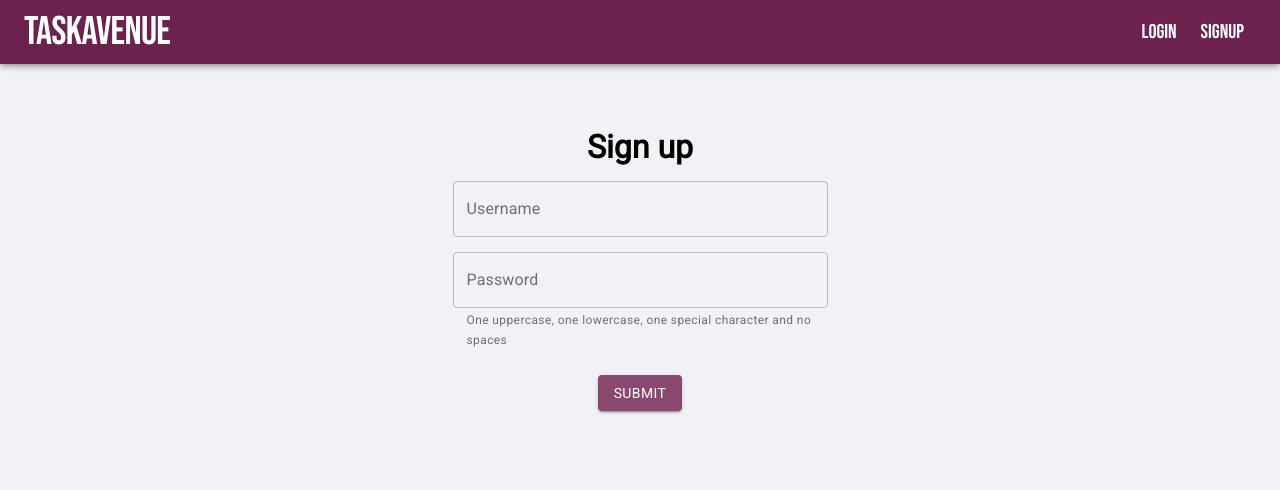
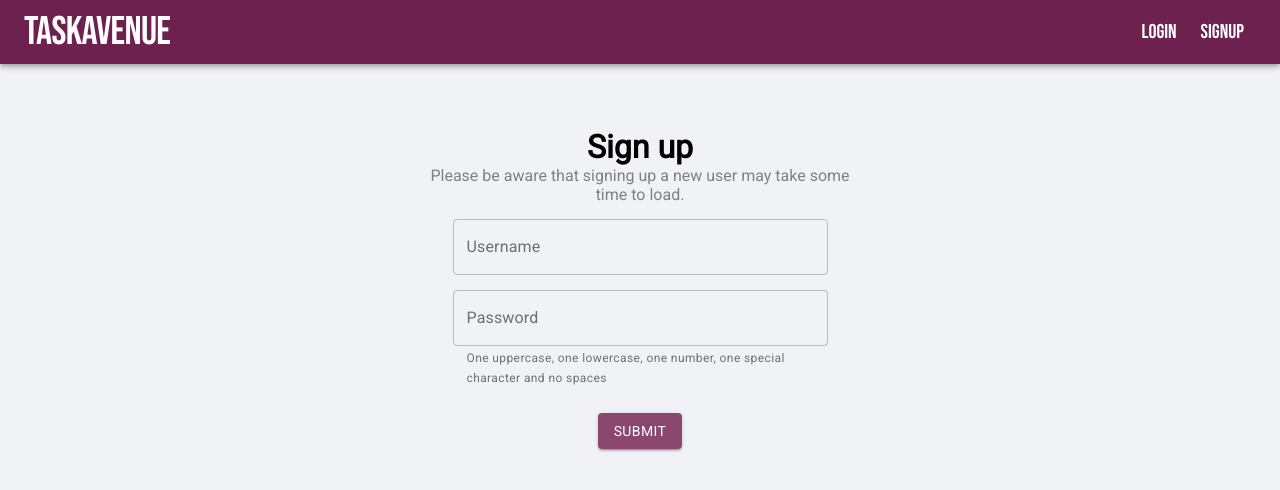
Before and after one commit to JZachrisson/TaskAvenue-mern, a React (Create React App) app in the folder frontend/: page /register in a window 1280 px wide. Shown: the top 490 px of the page. Built offline with nearby package versions, Linux system fonts and the light colour scheme.

Commit message:
save for test purpose

```diff
--- a/frontend/src/auth/components/Register.tsx
+++ b/frontend/src/auth/components/Register.tsx
@@ -27,7 +27,8 @@ const useStyles = makeStyles((theme: Theme) =>
     submitButton: {
       marginTop: '24px',
     },
-    title: { textAlign: 'center' },
+    title: { textAlign: 'center', marginBottom: '40x' },
+    subTitle: { color: 'grey' },
     successMessage: { color: 'green' },
     errorMessage: { color: 'red' },
   })
@@ -111,7 +112,7 @@ const Register: React.FunctionComponent = () => {
                 /^(?=.*[A-Z])(?=.*[a-z])(?=.*[0-9])(?=.*[!@#$%^&*()]).{8,20}\S$/
               )
               .required(
-                'Please enter a valid password. One uppercase, one lowercase, one special character and no spaces'
+                'Please enter a valid password. One uppercase, one number, one lowercase, one special character and no spaces'
               ),
           })}
         >
@@ -127,6 +128,10 @@ const Register: React.FunctionComponent = () => {
             return (
               <Form>
                 <h1 className={classes.title}>Sign up</h1>
+                <p className={classes.subTitle}>
+                  Please be aware that signing up a new user may take some time
+                  to load.
+                </p>
                 <Grid container justify="space-around" direction="row">
                   <Grid
                     item
@@ -158,7 +163,7 @@ const Register: React.FunctionComponent = () => {
                     className={classes.textField}
                   >
                     <TextField
-                      inputProps={{ maxLength: 10 }}
+                      inputProps={{ maxLength: 15 }}
                       name="password"
                       id="password"
                       label="Password"
@@ -168,8 +173,8 @@ const Register: React.FunctionComponent = () => {
                       error={errors.password && touched.password ? true : false}
                       helperText={
                         errors.password && touched.password
-                          ? 'Please enter a valid password. One uppercase, one lowercase, one special character and no spaces'
-                          : 'One uppercase, one lowercase, one special character and no spaces'
+                          ? 'Please enter a valid password. One uppercase, one lowercase, one number, one special character and no spaces'
+                          : 'One uppercase, one lowercase, one number, one special character and no spaces'
                       }
                       onChange={handleChange}
                       onBlur={handleBlur}
--- a/frontend/src/user/pages/Profile.tsx
+++ b/frontend/src/user/pages/Profile.tsx
@@ -15,7 +15,7 @@ import { v4 as uuidv4 } from 'uuid';
 import axios from 'axios';
 import './Profile.css';
 
-//const baseUrl: string = 'https://taskavenue-backend.herokuapp.com/api/';
+const baseUrl: string = 'https://taskavenue-backend.herokuapp.com/api/';
 
 //const baseUrl: string = 'http://localhost:8080/api/';
 
@@ -39,14 +39,11 @@ interface Values {
 }
 
 const newList = async (history: any, values: Values, user: string) => {
-  const list = await axios.post(
-    'https://taskavenue-backend.herokuapp.com/api/todolists',
-    {
-      name: values.title,
-      listId: uuidv4(),
-      creator: user,
-    }
-  );
+  const list = await axios.post(`${baseUrl}todolists`, {
+    name: values.title,
+    listId: uuidv4(),
+    creator: user,
+  });
 
   history.push(`/list/${list.data.todoList.listId}`);
 };
@@ -58,13 +55,9 @@ const Profile: React.FC = () => {
   const history = useHistory();
 
   useEffect(() => {
-    axios
-      .get(
-        `https://taskavenue-backend.herokuapp.com/api/todolists/user/${auth.username}`
-      )
-      .then((response) => {
-        setLists(response.data.lists);
-      });
+    axios.get(`${baseUrl}todolists/user/${auth.username}`).then((response) => {
+      setLists(response.data.lists);
+    });
   }, []);
 
   return (
```
Also changed, not shown: 2 other files (tests, documents, lock files or other folders).
